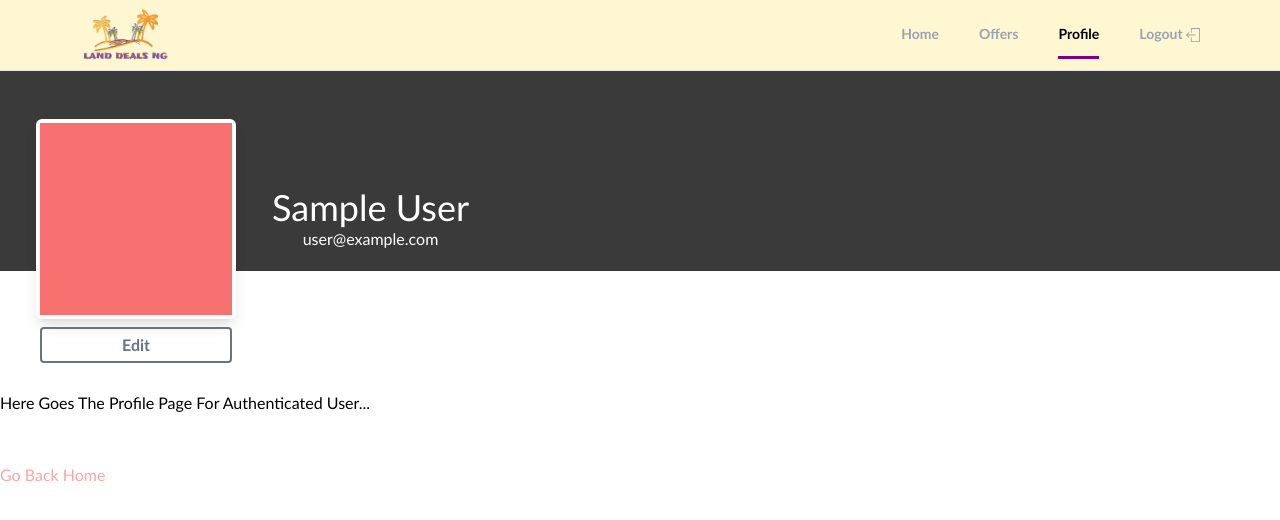
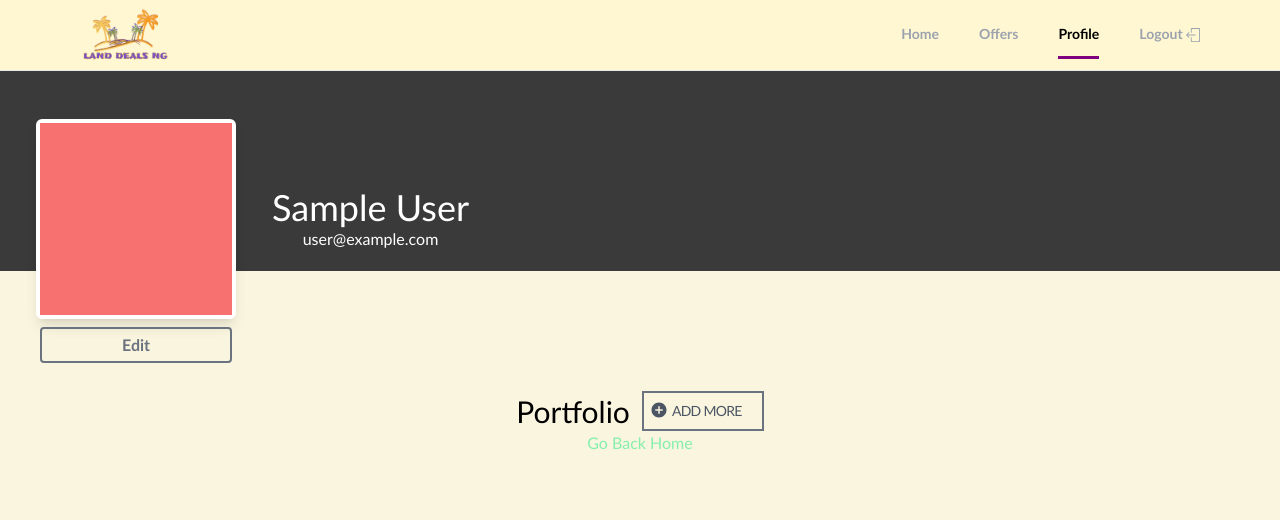
Before and after one commit to yakubu-josiah/Estate-Agent, a React (Create React App) app: page /profile in a window 1280 px wide. Shown: the top 520 px of the page. Built offline with nearby package versions, Linux system fonts and the light colour scheme; no server answers; sample sign-in values are in the browser's storage.

Commit message:
creating Listing page and routes to middleware

```diff
--- a/src/App.js
+++ b/src/App.js
@@ -9,6 +9,7 @@ import Header from "./components/Header";
 import { ToastContainer } from "react-toastify";
 import "react-toastify/dist/ReactToastify.css";
 import AuthGuard from "./pages/auth/AuthGuard";
+import NewListing from "./pages/user/NewListings";
 
 function App() {
   return (
@@ -20,6 +21,7 @@ function App() {
 
           <Route path="/profile" element={<AuthGuard />}>
             <Route index element={<Profile />} />
+            <Route path="/profile/add-new-listing" element={<NewListing />} />
           </Route>
 
           <Route path="/offers" element={<Offers />} />
--- a/src/index.css
+++ b/src/index.css
@@ -78,6 +78,7 @@ header ul li:hover {
 /* ============= PROFILE PAGE STYLES ============ */
 .profileCont {
   width: 100%;
+  background-color: #faf5de;
 }
 
 .profileCont .imgCont {
@@ -90,6 +91,12 @@ header ul li:hover {
   position: absolute;
 }
 
+.profileCont .portfolio div div div:hover{
+  background: #fff8d7;
+  box-shadow: 0 4px 10px 2px rgba(0,0,0,.17);
+  cursor: pointer;
+  transition: all 3ms ease-out;
+}
 
 input[type="number"]::-webkit-inner-spin-button,
 input[type="number"]::-webkit-outer-spin-button {
--- /dev/null
+++ b/src/pages/user/NewListings.jsx
@@ -0,0 +1,9 @@
+import React from "react";
+
+export default function NewListings() {
+  return (
+    <div className="newList">
+      <div>Form Goes In here</div>
+    </div>
+  );
+}
--- a/src/pages/user/Profile.jsx
+++ b/src/pages/user/Profile.jsx
@@ -2,6 +2,7 @@ import React, { useEffect, useState } from "react";
 import { Link } from "react-router-dom";
 import { useAuthStatus } from "../../hooks/useAuthStatus";
 import { getAuth, updateProfile } from "firebase/auth";
+import { RiAddCircleFill } from "react-icons/ri";
 
 export default function Profile() {
   const auth = getAuth();
@@ -49,7 +50,7 @@ export default function Profile() {
     }));
   }, [username]);
   return (
-    <div className="profileCont">
+    <div className="profileCont background mb-0">
       <div className="">
         <div className="imgCont h-[200px] w-full">
           <div className="relative">
@@ -94,14 +95,37 @@ export default function Profile() {
           </div>
         </div>
       </div>
-      <div className="">
-        <p>Here Goes The Profile Page For Authenticated User...</p>
+      <div className="portfolio mx-auto flex justify-center">
+        <div className="w-[85%] sm:w-[70%]">
+          <div className="flex justify-center items-center">
+            <h3 className="text-center text-3xl mr-3">Portfolio</h3>
+            <div className="relative">
+              <Link to="/profile/add-new-listing">
+                <RiAddCircleFill className="absolute left-2 top-[10px] text-gray-600 text-lg" />
+                <button className="tracking-tighter pl-7 pr-5 py-2 bg-transparent border-2 text-sm text-gray-600 border-gray-500 ">
+                  ADD MORE
+                </button>
+              </Link>
+            </div>
+          </div>
+          <div className="text-center">
+            <Link to="/" className="text-green-300 text-center">
+              Go Back Home
+            </Link>
+          </div>
+          <div className="h-[50px] "> </div>
+          <div className="h-[50px] "> </div>
+          <div className="h-[50px] "> </div>
+          <div className="h-[50px] "> </div>
+          <div className="h-[50px] "> </div>
+          <div className="h-[50px] "> </div>
+          <div className="h-[50px] "> </div>
+          <div className="h-[50px] "> </div>
+          <div className="h-[50px] "> </div>
+          <div className="h-[50px] "> </div>
+          <div className="h-[50px] "> </div>
+        </div>
       </div>
-      <br />
-      <br />
-      <Link to="/" className="text-red-300">
-        Go Back Home
-      </Link>
     </div>
   );
 }
```
